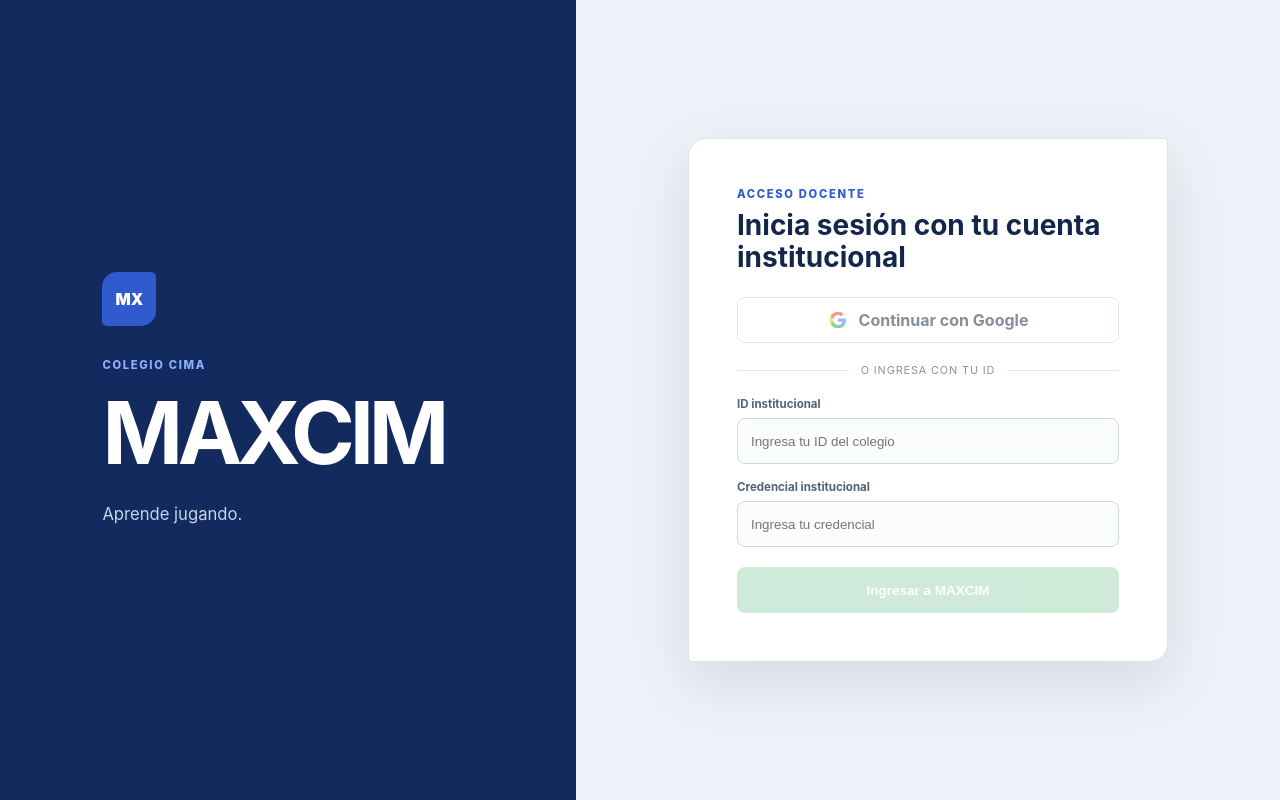
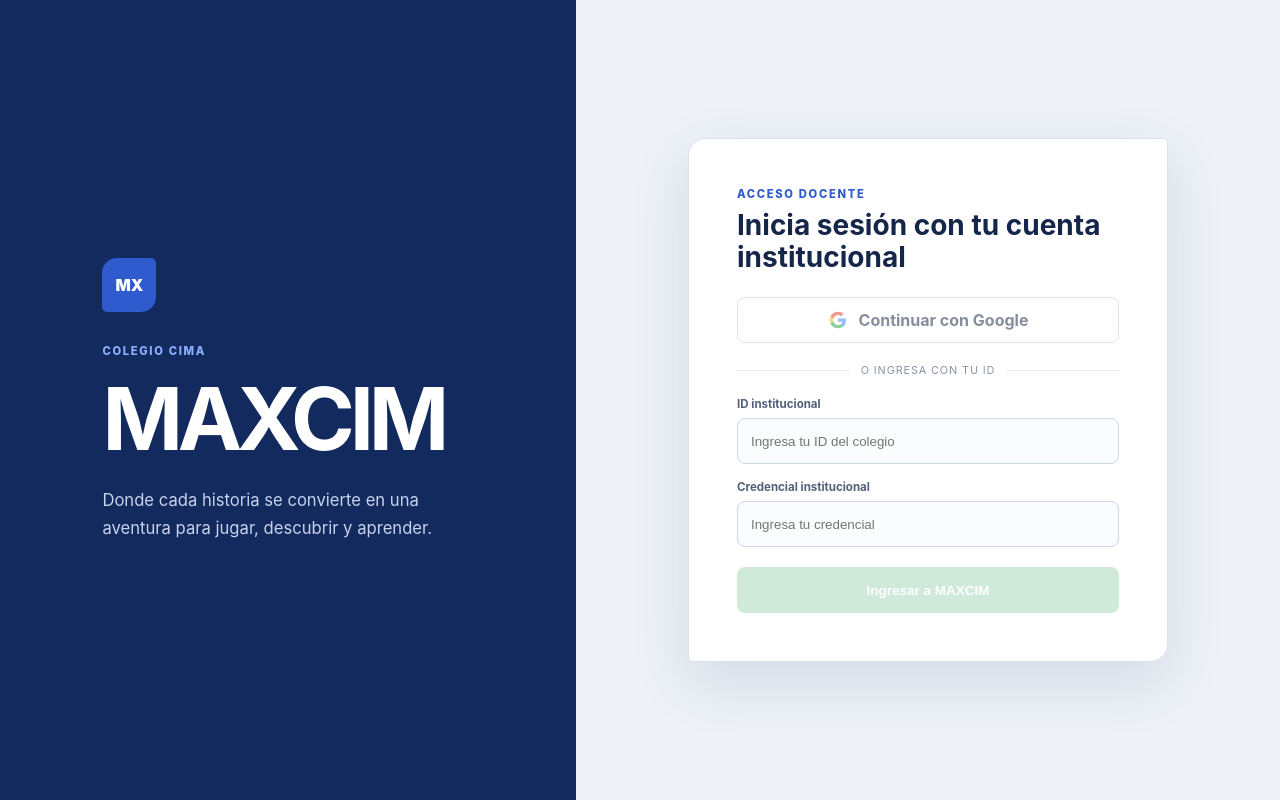
Before and after one commit to VillenetMK/maxcim_app_production, a Flask app: page /login in a window 1280 px wide. Run offline with Flask 3, Linux system fonts and the light colour scheme.

Commit message:
ui: refine MAXCIM learning tagline

```diff
--- a/templates/login.html
+++ b/templates/login.html
@@ -16,7 +16,7 @@
       <div class="auth-brand__mark">MX</div>
       <p class="auth-brand__eyebrow">Colegio CIMA</p>
       <h1>MAXCIM</h1>
-      <p>Aprende jugando.</p>
+      <p>Donde cada historia se convierte en una aventura para jugar, descubrir y aprender.</p>
     </section>
 
     <section class="auth-card" aria-labelledby="loginTitle">
```
